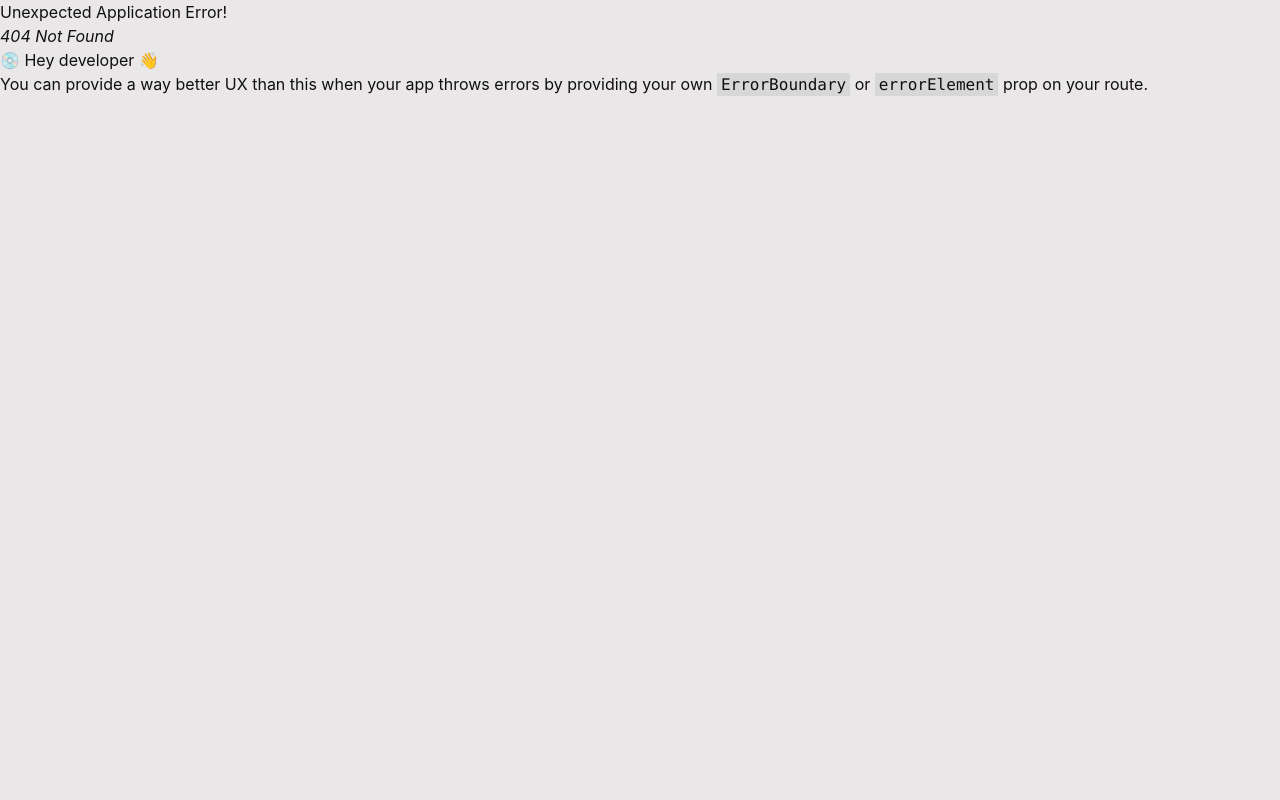
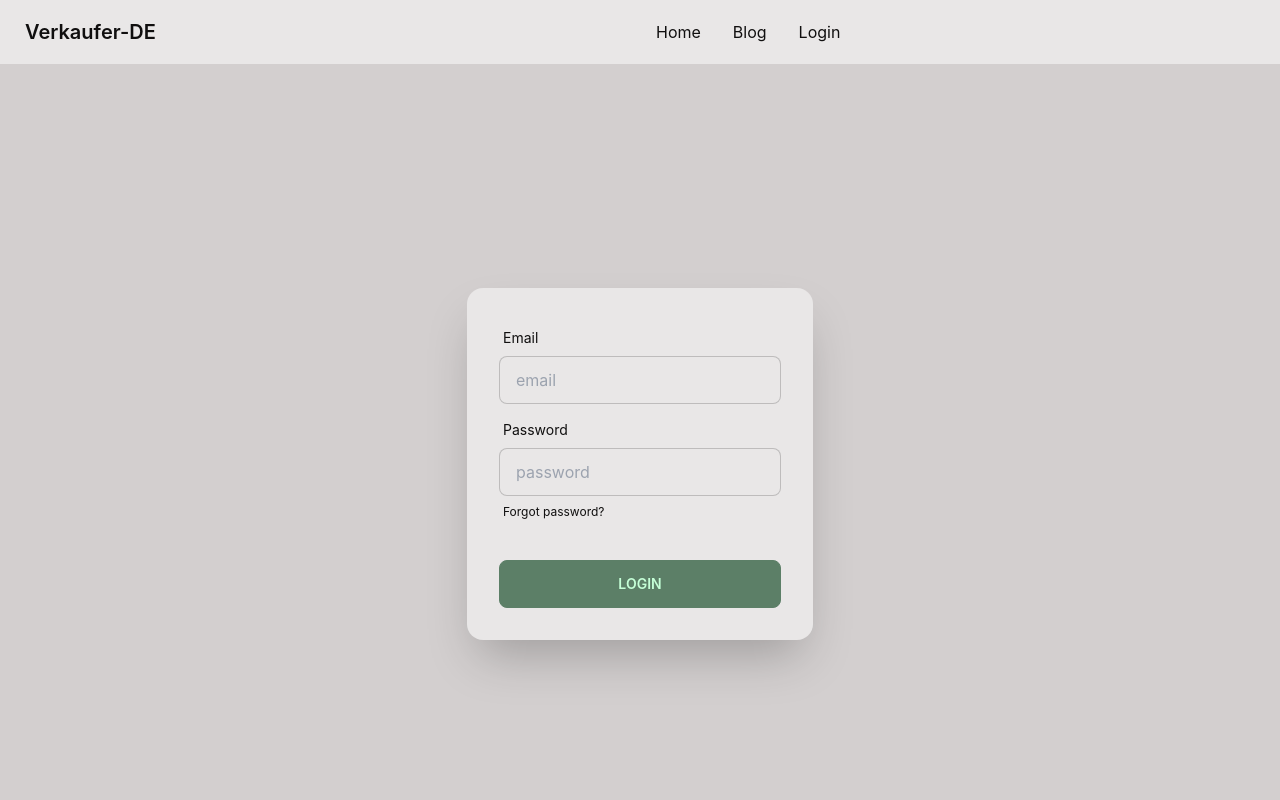
Before and after one commit to sajthewizard/Verkaufer-DE-Client-side, a React (Create React App) app: page /login in a window 1280 px wide. Before the commit this address had no page. Shown: the top 800 px of the page. Built offline with nearby package versions, Linux system fonts and the light colour scheme.

Commit message:
routes added

```diff
--- /dev/null
+++ b/src/pages/Blog/Blog.js
@@ -0,0 +1,11 @@
+import React from 'react';
+
+const Blog = () => {
+    return (
+        <div>
+
+        </div>
+    );
+};
+
+export default Blog;
--- /dev/null
+++ b/src/pages/Login/Login.js
@@ -0,0 +1,35 @@
+import React from 'react';
+
+const Login = () => {
+    return (
+        <div className="hero min-h-screen bg-base-200">
+            <div className="hero-content flex-col ">
+
+                <div className="card flex-shrink-0 w-full max-w-sm shadow-2xl bg-base-100">
+                    <div className="card-body">
+                        <div className="form-control">
+                            <label className="label">
+                                <span className="label-text">Email</span>
+                            </label>
+                            <input type="text" placeholder="email" className="input input-bordered" />
+                        </div>
+                        <div className="form-control">
+                            <label className="label">
+                                <span className="label-text">Password</span>
+                            </label>
+                            <input type="password" placeholder="password" className="input input-bordered" />
+                            <label className="label">
+                                <a href="#" className="label-text-alt link link-hover">Forgot password?</a>
+                            </label>
+                        </div>
+                        <div className="form-control mt-6">
+                            <button className="btn btn-primary">Login</button>
+                        </div>
+                    </div>
+                </div>
+            </div>
+        </div>
+    );
+};
+
+export default Login;
--- a/src/pages/Shared/Navbar/Navbar/NAvbar.js
+++ b/src/pages/Shared/Navbar/Navbar/NAvbar.js
@@ -4,7 +4,8 @@
 const NAvbar = () => {
     const menus = <React.Fragment>
         <li><Link> Home </Link></li>
-        <li><Link> Blog</Link></li>
+        <li><Link to="/blog"> Blog</Link></li>
+        <li><Link to="/login"> Login</Link></li>
     </React.Fragment>
     return (
         <div className="navbar bg-base-100 ">
--- /dev/null
+++ b/src/pages/Signup/Signup.js
@@ -0,0 +1,11 @@
+import React from 'react';
+
+const Signup = () => {
+    return (
+        <div>
+
+        </div>
+    );
+};
+
+export default Signup;
```
Also changed, not shown: src/Routes/Routes/ROutes.js (+8 -0 lines).
